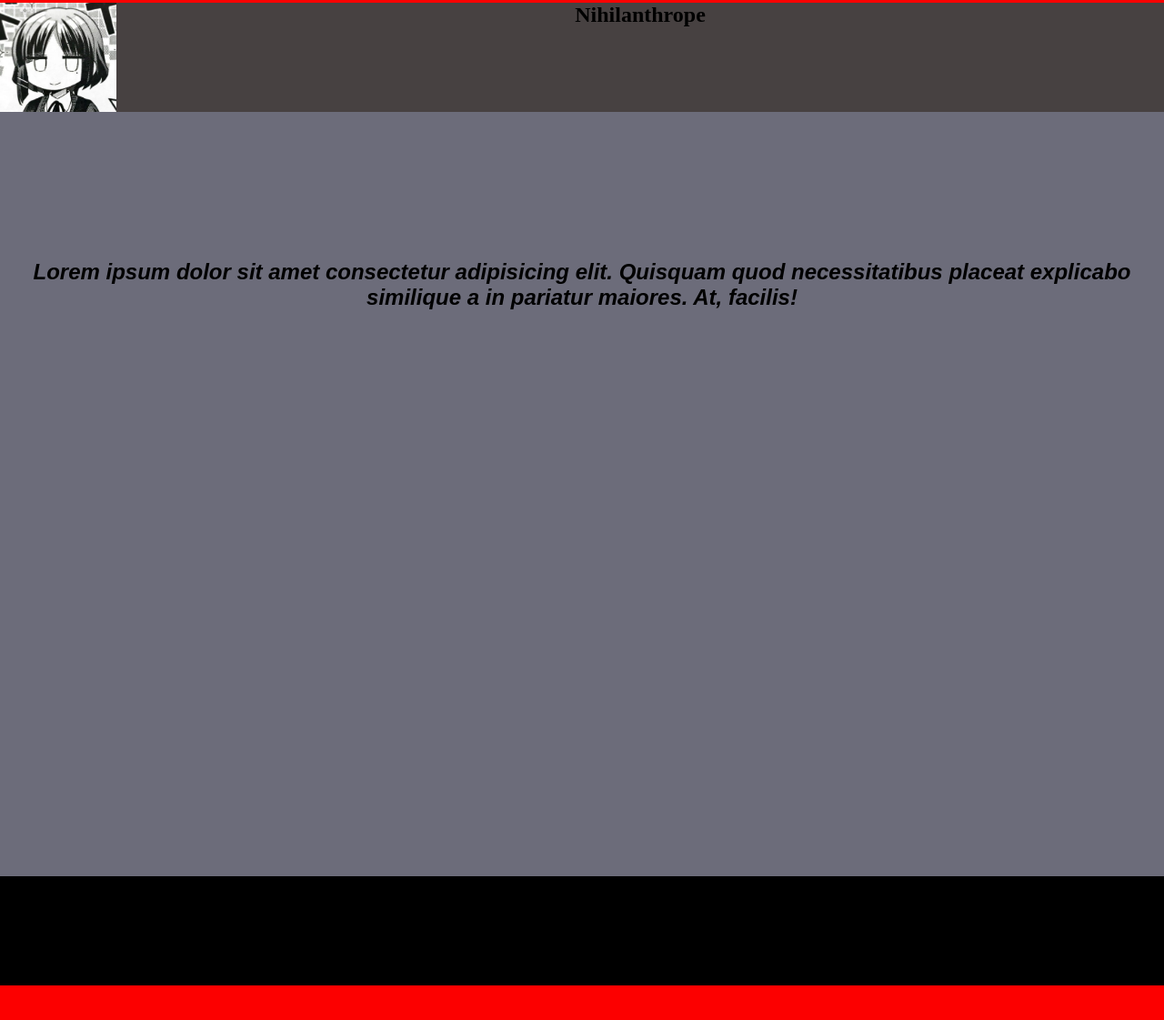
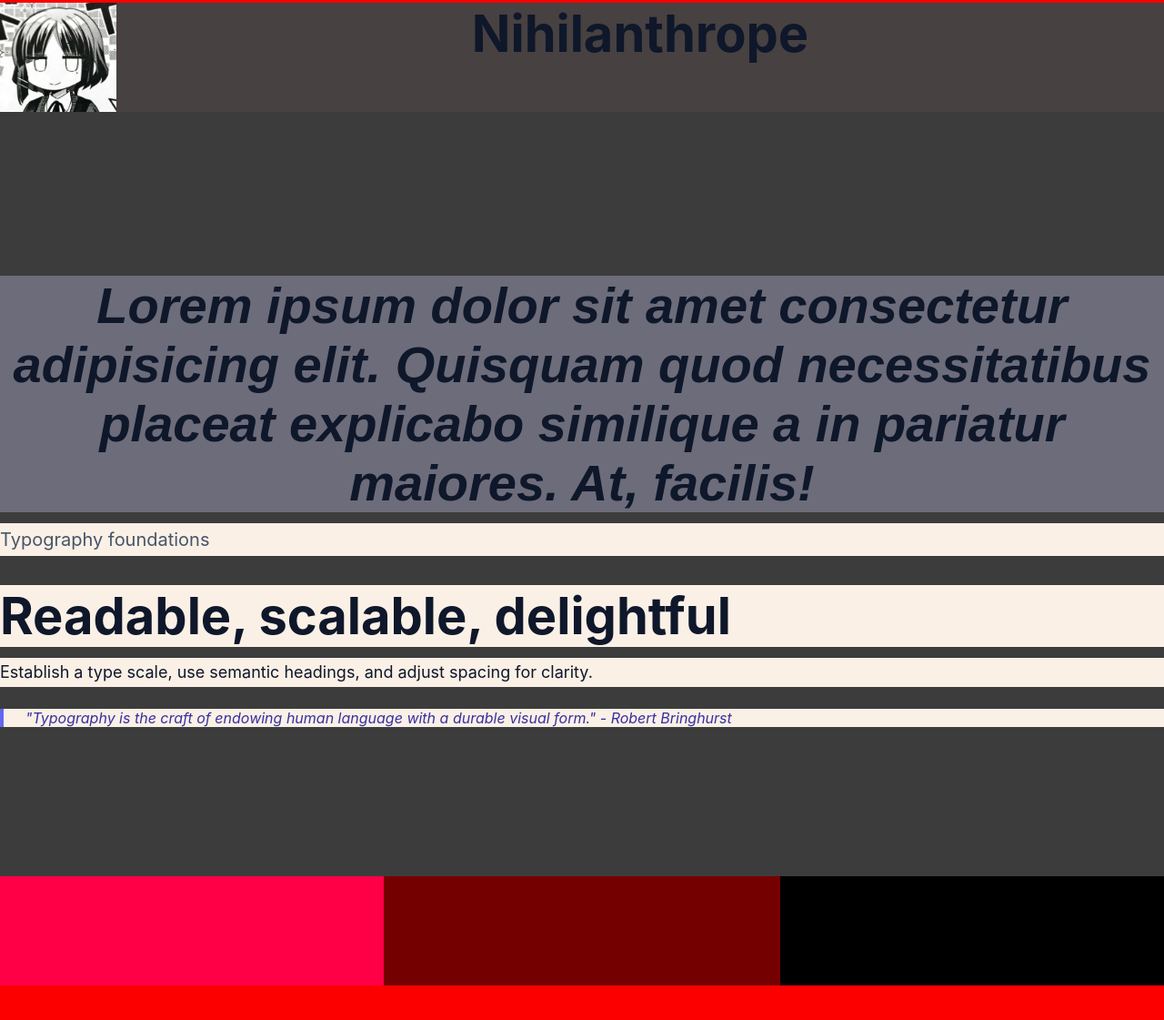
Before and after one commit to Nihilanthrope/institute_project, a plain HTML site: page Ites /home.html in a window 1280 px wide. Shown: the part 57-1178 px from the top of the page at 91% size. Drawn offline with Linux system fonts and the light colour scheme.

Commit message:
refactor: enhance HTML structure and improve CSS styling for better readability

```diff
--- a/Ites /home.html
+++ b/Ites /home.html
@@ -1,16 +1,20 @@
 <!DOCTYPE html>
 <html lang="en">
+
 <head>
     <meta charset="UTF-8">
     <meta name="viewport" content="width=device-width, initial-scale=1.0">
     <title>Damm Pta Nhi</title>
     <link rel="stylesheet" href="home_style.css">
 </head>
+
 <body>
     <div></div>
     <header class="header-main">
         <img class="Img1" src="Ryo yamada.jpeg" width="10%" height="120px">
-        <nav class="Nihilanthrope"><h1 class="Text-Nihilanthopre" >Nihilanthrope</h1></nav>
+        <nav class="Nihilanthrope">
+            <h1 class="Text-Nihilanthopre">Nihilanthrope</h1>
+        </nav>
     </header>
 
     <section class="hero-section">
@@ -23,7 +27,13 @@
         <br>
         <br>
         <br>
- <h1 class="heading">Lorem ipsum dolor sit amet consectetur adipisicing elit. Quisquam quod necessitatibus placeat explicabo similique a in pariatur maiores. At, facilis! </h1>
+        <h1 class="heading">Lorem ipsum dolor sit amet consectetur adipisicing elit. Quisquam quod necessitatibus
+            placeat explicabo similique a in pariatur maiores. At, facilis! </h1>
+        <p class="subtitle">Typography foundations</p>
+        <h1>Readable, scalable, delightful</h1>
+        <p>Establish a type scale, use semantic headings, and adjust spacing for clarity.</p>
+        <blockquote>"Typography is the craft of endowing human language with a durable visual form." - Robert Bringhurst
+        </blockquote>
     </section>
     <footer class="main-footer">
         <div class="first"></div>
@@ -32,4 +42,5 @@
     </footer>
     <div></div>
 </body>
+
 </html>
--- a/Ites /home_style.css
+++ b/Ites /home_style.css
@@ -23,7 +23,7 @@ div{
 .hero-section{
     width: 100%;
     height: 840px;
-    background-color: rgb(108, 108, 122);
+    background-color: rgb(60 60 60);
 }
 .heading{
     background-color:rgb(108, 108, 122) ;
@@ -34,18 +34,18 @@ div{
 .main-footer{
     width: 100%;
     height: 120px;
-    background-color: black;
+    background-color: #ff0047;
 }
 .first{
     height: 120px;
     width: 33%;
-    background-color: rgb(0, 0, 0);
+    background-color: #ff0047;
     float: left;
 }
 .sec{
     height: 120px;
     width: 34%;
-    background-color: black;
+     background-color: hsl(0, 100%,23%);
     float: left;
 }
 .thred{
@@ -54,3 +54,36 @@ div{
     background-color: black;
     float: left;
 }
+
+body {
+  font-family:"Inter",sans-serif;
+  margin:0;
+  background:#f8fafc;
+  color:#0f172a;
+}
+main {
+  max-width:760px;
+  margin:0 auto;
+  padding:60px 24px;
+}
+.subtitle {
+  font-size:1.25rem;
+  color:#475569;
+  margin-bottom:2rem;
+}
+h1 {
+  font-size:clamp(2.5rem, 6vw, 3.5rem);
+  margin-bottom:0.75rem;
+}
+p {
+  font-size:1.125rem;
+  line-height:1.8;
+  margin-bottom:1.5rem;
+}
+blockquote {
+  margin:0;
+  padding-left:24px;
+  border-left:4px solid #6366f1;
+  color:#3730a3;
+  font-style:italic;
+}
```
Lines whose indentation alone changed are shown as unchanged.
